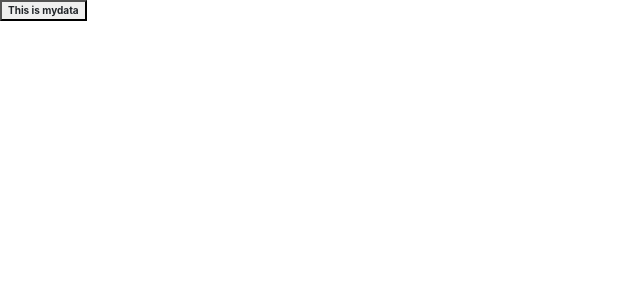
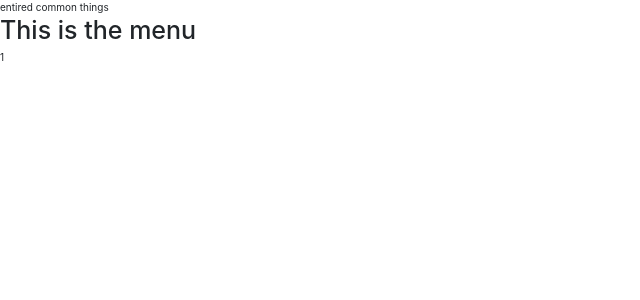
Before and after one commit to divyesh2123/ecommerce-10clock, a React (Create React App) app: page /posts/1 in a window 1280 px wide. Before the commit this address had no page. Shown: the top 300 px of the page, without its empty margins (0-640 px from the left). Built offline with nearby package versions, Linux system fonts and the light colour scheme.

Commit message:
chages for the data

```diff
--- a/src/App.js
+++ b/src/App.js
@@ -6,23 +6,36 @@ import Product from './Product';
 import RequireAuth from './private/RequireAuth'
 import { BrowserRouter, Routes,Route } from 'react-router-dom';
 import Button from './Button';
+import Posts from './Posts';
+import NewPost from './NewPost';
+import Post from './Post';
 
 function App() {
   return (
     <BrowserRouter>
+     <div>entired common things</div>
 
     <Routes>
+
+
 
     <Route path="/" element={<Login/>} />
     <Route path="/signup" element={<Signup/>} />
     <Route path="/productlist" element={<RequireAuth><Product/>
 
+
+
       </RequireAuth>}/>
+
+  <Route path='posts' element={<Posts />}>
+        <Route path='new' element={<NewPost />} />
+       <Route path=':postId' element={<Post />} />
+ </Route>
 
 
     </Routes>
 
-    <Button><b>This is mydata</b></Button>
+
     </BrowserRouter>
   );
 }
--- /dev/null
+++ b/src/NewPost.js
@@ -0,0 +1,7 @@
+import React from 'react'
+
+export default function NewPost() {
+  return (
+    <div>NewPost</div>
+  )
+}
--- /dev/null
+++ b/src/Post.js
@@ -0,0 +1,10 @@
+import React from 'react'
+import { useParams } from 'react-router-dom'
+
+export default function Post() {
+
+ const paremas =   useParams()
+  return (
+    <div>{paremas.postId}</div>
+  )
+}
--- /dev/null
+++ b/src/Posts.js
@@ -0,0 +1,19 @@
+import React from 'react'
+import { Outlet } from 'react-router-dom'
+
+export default function Posts() {
+  return (
+
+    <div>
+    <h1>
+
+     This is the menu
+
+
+    </h1>
+
+    <Outlet />
+
+    </div>
+  )
+}
```
